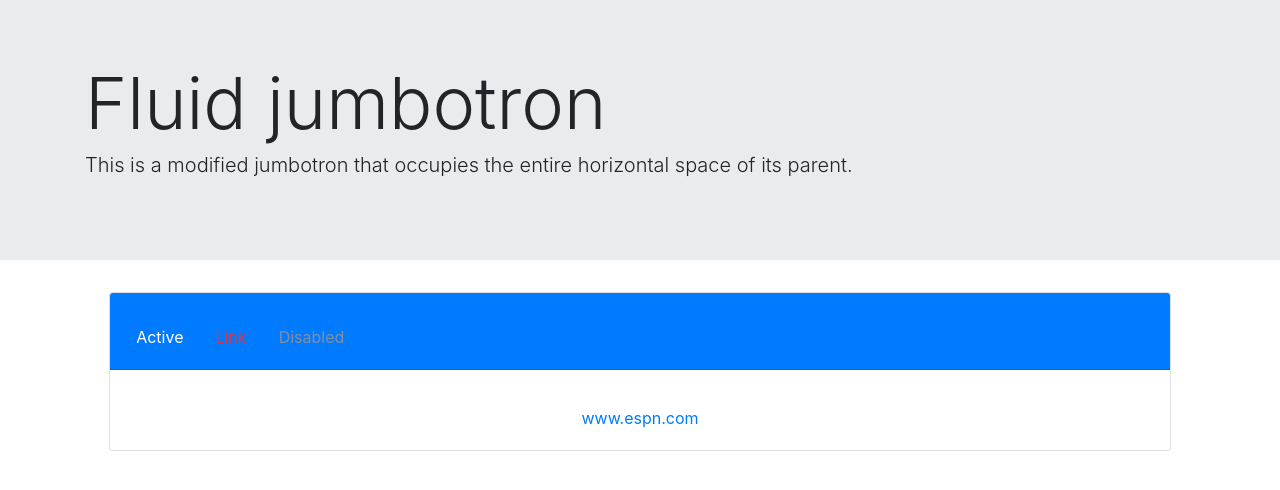
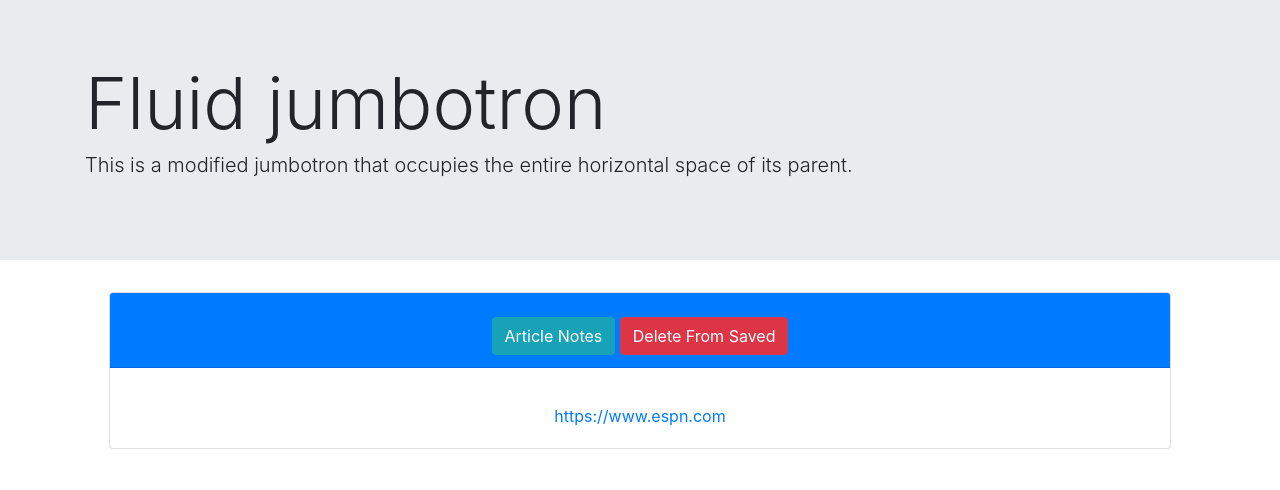
Before and after one commit to mc4tech/mongoNewsScrapper, a Node server app: page / in a window 1280 px wide. Shown: the part 57-547 px from the top of the page. Run offline with Node 20, Linux system fonts and the light colour scheme; tables that the repository leaves empty hold one stand-in row (values such as "Sample post"); some libraries are stand-ins or nearby versions.

Commit message:
added bootstrap CDN for JS,Popper & jQuery also added modal for article notes

```diff
--- a/public/app.js
+++ b/public/app.js
@@ -11,37 +11,38 @@
 
 
 // Whenever someone clicks a p tag
-$(document).on("click", "p", function() {
+$(document).on("click", "#articleNotes", function() {
   // Empty the notes from the note section
-  $("#notes").empty();
-  // Save the id from the p tag
-  var thisId = $(this).attr("data-id");
+  console.log("clicked");
+  // $("#notes").empty();
+  // // Save the id from the p tag
+  // var thisId = $(this).attr("data-id");
 
-  // Now make an ajax call for the Article
-  $.ajax({
-    method: "GET",
-    url: "/articles/" + thisId
-  })
-    // With that done, add the note information to the page
-    .done(function(data) {
-      console.log(data);
-      // The title of the article
-      $("#notes").append("<h2>" + data.title + "</h2>");
-      // An input to enter a new title
-      $("#notes").append("<input id='titleinput' name='title' >");
-      // A textarea to add a new note body
-      $("#notes").append("<textarea id='bodyinput' name='body'></textarea>");
-      // A button to submit a new note, with the id of the article saved to it
-      $("#notes").append("<button data-id='" + data._id + "' id='savenote'>Save Note</button>");
+  // // Now make an ajax call for the Article
+  // $.ajax({
+  //   method: "GET",
+  //   url: "/articles/" + thisId
+  // })
+  //   // With that done, add the note information to the page
+  //   .done(function(data) {
+  //     console.log(data);
+  //     // The title of the article
+  //     $("#notes").append("<h2>" + data.title + "</h2>");
+  //     // An input to enter a new title
+  //     $("#notes").append("<input id='titleinput' name='title' >");
+  //     // A textarea to add a new note body
+  //     $("#notes").append("<textarea id='bodyinput' name='body'></textarea>");
+  //     // A button to submit a new note, with the id of the article saved to it
+  //     $("#notes").append("<button data-id='" + data._id + "' id='savenote'>Save Note</button>");
 
-      // If there's a note in the article
-      if (data.note) {
-        // Place the title of the note in the title input
-        $("#titleinput").val(data.note.title);
-        // Place the body of the note in the body textarea
-        $("#bodyinput").val(data.note.body);
-      }
-    });
+  //     // If there's a note in the article
+  //     if (data.note) {
+  //       // Place the title of the note in the title input
+  //       $("#titleinput").val(data.note.title);
+  //       // Place the body of the note in the body textarea
+  //       $("#bodyinput").val(data.note.body);
+  //     }
+  //   });
 });
 
 // When you click the savenote button
--- a/views/index.handlebars
+++ b/views/index.handlebars
@@ -4,17 +4,16 @@
 			<div class="justify-content-center card text-center">
 				<div class="card-header text-white bg-primary">
 					<h4 class="card-title">{{this.title}}</h4>
-					<ul class="nav nav-pills card-header-pills">
+					<!-- <ul class="nav nav-pills card-header-pills">
 						<li class="nav-item">
-							<a class="nav-link active" href="#">Active</a>
+							<a class="nav-link btn btn-info" href="#">Article Notes</a>
 						</li>
 						<li class="nav-item">
-							<a class="nav-link text-danger" href="#">Link</a>
+							<a class="nav-link btn-danger" href="#">Delete From Saved</a>
 						</li>
-						<li class="nav-item">
-							<a class="nav-link disabled" href="#">Disabled</a>
-						</li>
-					</ul>
+					</ul> -->
+					<button id="articleNotes" type="button" class="btn btn-info" data-toggle="modal" data-target="#notes">Article Notes</button>
+					<button type="button" class="btn btn-danger">Delete From Saved</button>
 				</div>
 				<!-- <img src="{{this.image}}"> -->
 
@@ -23,7 +22,7 @@
 						<!-- {{this.title}} -->
 						{{this.content}}
 					</p>
-					<a href="https://www.espn.com{{this.link}}" target="#">www.espn.com{{this.link}}</a>
+					<a href="https://www.espn.com{{this.link}}" target="#">https://www.espn.com{{this.link}}</a>
 				</div>
 			</div>
 			<br>
--- a/views/layouts/main.handlebars
+++ b/views/layouts/main.handlebars
@@ -41,6 +41,9 @@
     <div id="container">
       {{{body}}}
     </div>
+    <script src="https://code.jquery.com/jquery-3.2.1.slim.min.js" integrity="sha384-KJ3o2DKtIkvYIK3UENzmM7KCkRr/rE9/Qpg6aAZGJwFDMVNA/GpGFF93hXpG5KkN" crossorigin="anonymous"></script>
+    <script src="https://cdnjs.cloudflare.com/ajax/libs/popper.js/1.11.0/umd/popper.min.js" integrity="sha384-b/U6ypiBEHpOf/4+1nzFpr53nxSS+GLCkfwBdFNTxtclqqenISfwAzpKaMNFNmj4" crossorigin="anonymous"></script>
+    <script src="https://maxcdn.bootstrapcdn.com/bootstrap/4.0.0-beta/js/bootstrap.min.js" integrity="sha384-h0AbiXch4ZDo7tp9hKZ4TsHbi047NrKGLO3SEJAg45jXxnGIfYzk4Si90RDIqNm1" crossorigin="anonymous"></script>
     <script src="https://cdnjs.cloudflare.com/ajax/libs/jquery/3.2.1/jquery.min.js"></script>
     <script src="app.js"></script>
   </body>
```
